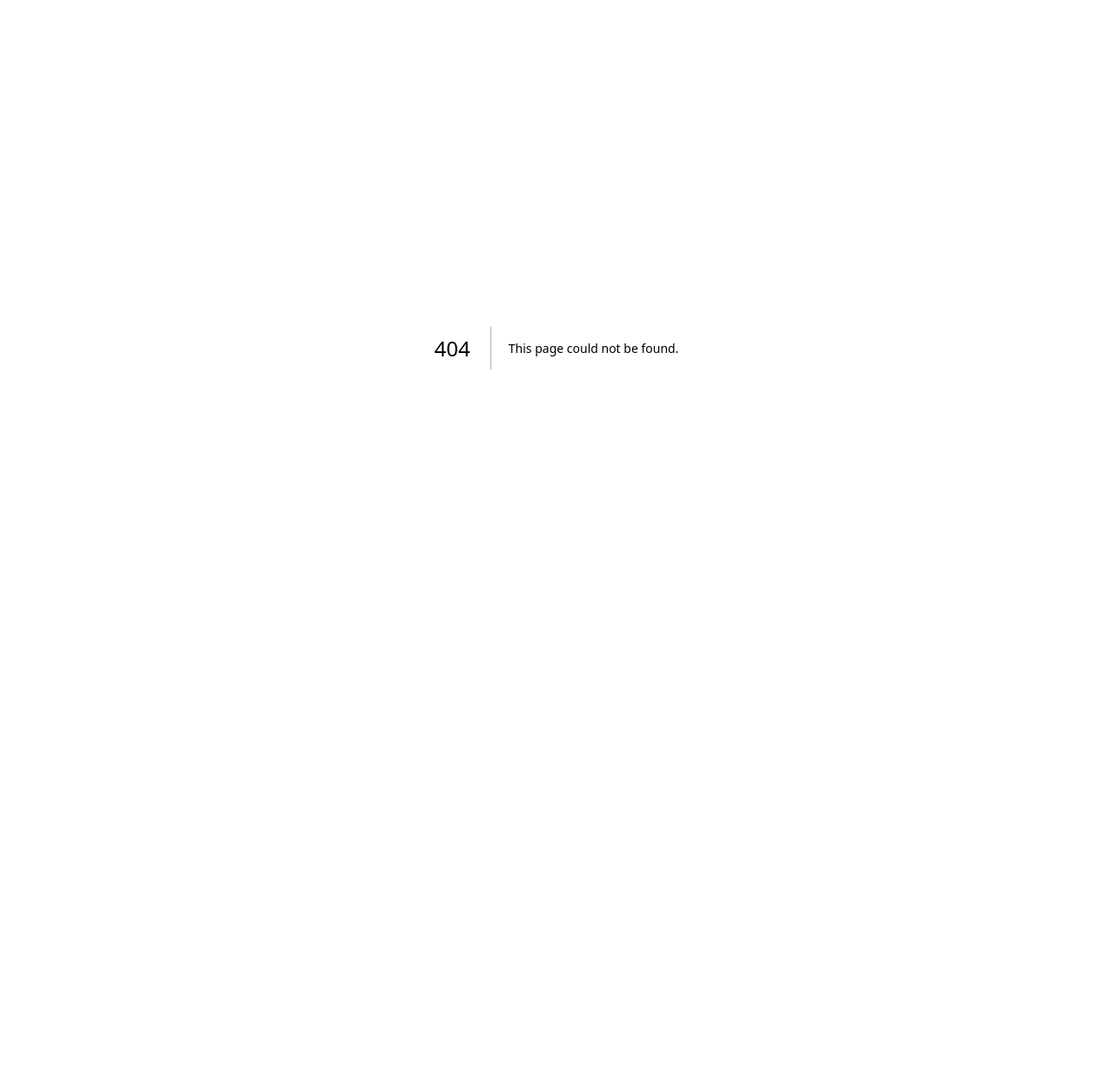
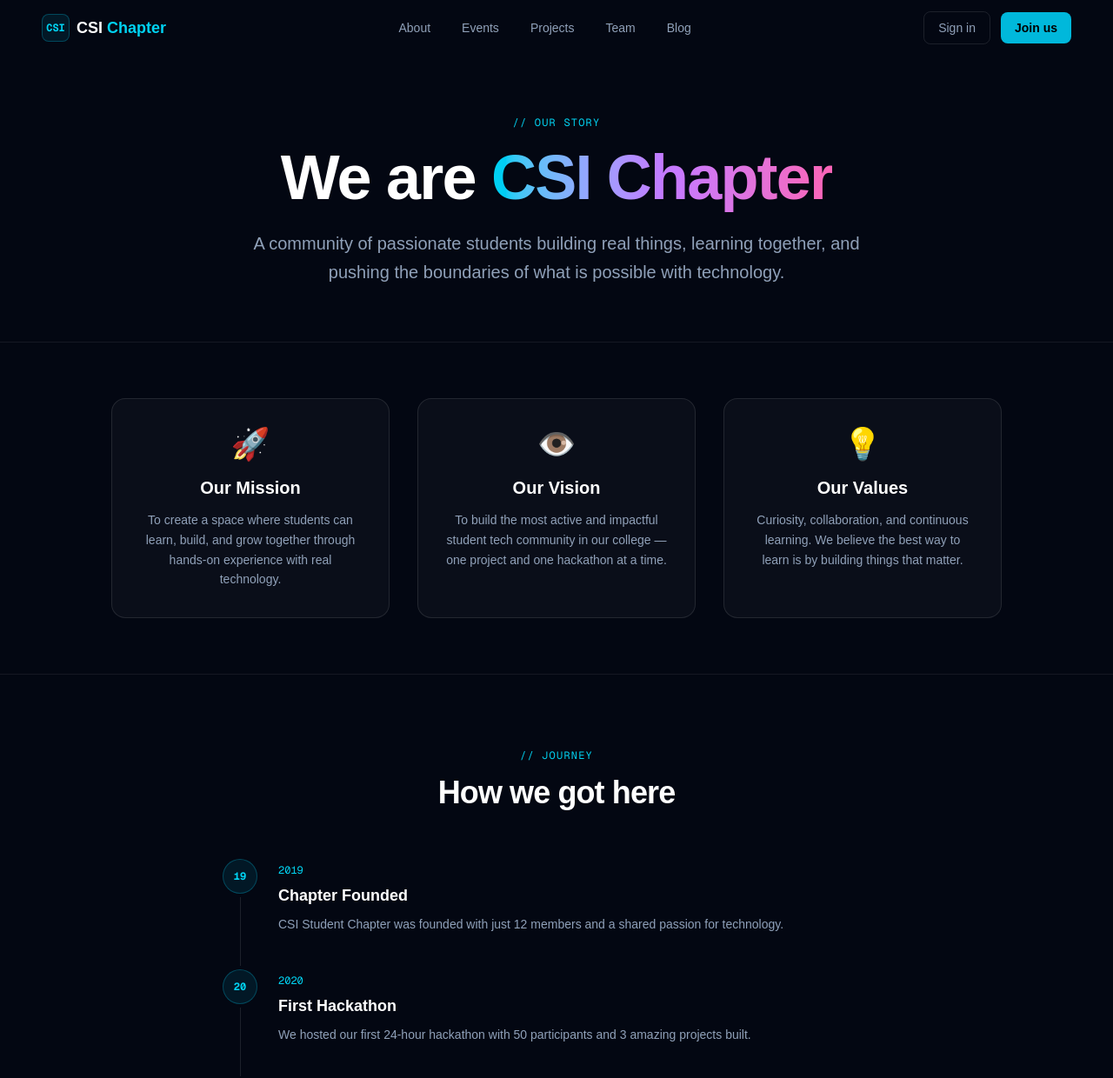
Before and after one commit to Adithiya2007/csi-website, a Next.js app: page /about in a window 1280 px wide. Before the commit this address had no page. Shown: the top 1240 px of the page at 87% size. Before the commit the page ends 800 px from the top, so only its background shows below. Built offline with nearby package versions, Linux system fonts and the light colour scheme.

Commit message:
Added about page and updated navbar

```diff
--- /dev/null
+++ b/src/app/about/page.tsx
@@ -0,0 +1,111 @@
+import Navbar from "../components/Navbar";
+import Footer from "../components/Footer";
+
+export default function About() {
+  return (
+    <main className="bg-[#030712] min-h-screen text-white">
+      <Navbar />
+
+      {/* Hero */}
+      <section className="pt-32 pb-16 px-6 md:px-12 text-center">
+        <div className="max-w-3xl mx-auto">
+          <span className="text-xs font-mono text-cyan-400 tracking-widest uppercase">// our story</span>
+          <h1 className="text-5xl md:text-7xl font-black tracking-tight mt-4 mb-6">
+            We are <span className="bg-gradient-to-r from-cyan-400 via-purple-400 to-pink-400 bg-clip-text text-transparent">CSI Chapter</span>
+          </h1>
+          <p className="text-slate-400 text-lg md:text-xl leading-relaxed">
+            A community of passionate students building real things, learning together, and pushing the boundaries of what is possible with technology.
+          </p>
+        </div>
+      </section>
+
+      {/* Mission */}
+      <section className="py-16 px-6 md:px-12 border-y border-white/7">
+        <div className="max-w-5xl mx-auto grid grid-cols-1 md:grid-cols-3 gap-8">
+          {[
+            { emoji: "🚀", title: "Our Mission", desc: "To create a space where students can learn, build, and grow together through hands-on experience with real technology." },
+            { emoji: "👁️", title: "Our Vision", desc: "To build the most active and impactful student tech community in our college — one project and one hackathon at a time." },
+            { emoji: "💡", title: "Our Values", desc: "Curiosity, collaboration, and continuous learning. We believe the best way to learn is by building things that matter." },
+          ].map((item) => (
+            <div key={item.title} className="bg-white/[0.03] border border-white/10 rounded-2xl p-8 text-center hover:border-cyan-500/30 transition-all">
+              <div className="text-4xl mb-4">{item.emoji}</div>
+              <h3 className="font-bold text-xl mb-3">{item.title}</h3>
+              <p className="text-slate-400 text-sm leading-relaxed">{item.desc}</p>
+            </div>
+          ))}
+        </div>
+      </section>
+
+      {/* Timeline */}
+      <section className="py-20 px-6 md:px-12">
+        <div className="max-w-3xl mx-auto">
+          <div className="text-center mb-14">
+            <span className="text-xs font-mono text-cyan-400 tracking-widest uppercase">// journey</span>
+            <h2 className="text-4xl font-black tracking-tight mt-3">How we got here</h2>
+          </div>
+          <div className="flex flex-col gap-0">
+            {[
+              { year: "2019", title: "Chapter Founded", desc: "CSI Student Chapter was founded with just 12 members and a shared passion for technology." },
+              { year: "2020", title: "First Hackathon", desc: "We hosted our first 24-hour hackathon with 50 participants and 3 amazing projects built." },
+              { year: "2021", title: "Going Online", desc: "During the pandemic we shifted to virtual events, reaching students across the country." },
+              { year: "2022", title: "100 Members", desc: "We crossed 100 active members and launched our first industry mentorship program." },
+              { year: "2023", title: "National Recognition", desc: "Won best student chapter award at the national CSI convention for the first time." },
+              { year: "2024", title: "240+ Members", desc: "Grew to 240+ members, 52 projects built, and 12 hackathon wins across the country." },
+            ].map((item, i) => (
+              <div key={item.year} className="flex gap-6 relative">
+                <div className="flex flex-col items-center">
+                  <div className="w-10 h-10 rounded-full bg-cyan-500/10 border border-cyan-500/30 flex items-center justify-center text-cyan-400 text-xs font-mono font-bold flex-shrink-0 z-10">
+                    {item.year.slice(2)}
+                  </div>
+                  {i < 5 && <div className="w-px flex-1 bg-white/10 my-1" />}
+                </div>
+                <div className="pb-10">
+                  <span className="text-xs font-mono text-cyan-400">{item.year}</span>
+                  <h3 className="font-bold text-lg mt-1 mb-2">{item.title}</h3>
+                  <p className="text-slate-400 text-sm leading-relaxed">{item.desc}</p>
+                </div>
+              </div>
+            ))}
+          </div>
+        </div>
+      </section>
+
+      {/* What we do */}
+      <section className="py-16 px-6 md:px-12 bg-white/[0.01] border-y border-white/7">
+        <div className="max-w-5xl mx-auto">
+          <div className="text-center mb-14">
+            <span className="text-xs font-mono text-cyan-400 tracking-widest uppercase">// activities</span>
+            <h2 className="text-4xl font-black tracking-tight mt-3">What we do</h2>
+          </div>
+          <div className="grid grid-cols-1 md:grid-cols-2 lg:grid-cols-4 gap-4">
+            {[
+              { emoji: "⚡", title: "Hackathons", desc: "24-hour builds, real problems, amazing solutions. We host and compete in hackathons all year." },
+              { emoji: "🛠️", title: "Workshops", desc: "Hands-on sessions on Web Dev, AI, Cybersecurity, and more — taught by members for members." },
+              { emoji: "🎤", title: "Tech Talks", desc: "Industry professionals share real-world experience and career insights with our community." },
+              { emoji: "🔨", title: "Build Together", desc: "Collaborative projects where members team up to build and ship real products." },
+            ].map((item) => (
+              <div key={item.title} className="bg-white/[0.03] border border-white/10 rounded-2xl p-6 hover:border-purple-500/30 transition-all">
+                <div className="text-3xl mb-4">{item.emoji}</div>
+                <h3 className="font-bold text-base mb-2">{item.title}</h3>
+                <p className="text-slate-400 text-sm leading-relaxed">{item.desc}</p>
+              </div>
+            ))}
+          </div>
+        </div>
+      </section>
+
+      {/* CTA */}
+      <section className="py-24 px-6 text-center">
+        <div className="max-w-xl mx-auto">
+          <h2 className="text-4xl font-black tracking-tight mb-4">Want to be part of this?</h2>
+          <p className="text-slate-400 mb-8">Join 240+ students who are already building, learning, and growing together.</p>
+          <a href="/#join" className="px-8 py-4 rounded-xl bg-cyan-500 text-black font-bold text-base hover:bg-cyan-400 transition-all hover:-translate-y-1 inline-block">
+            Join the chapter
+          </a>
+        </div>
+      </section>
+
+      <Footer />
+    </main>
+  );
+}
--- a/src/app/components/Navbar.tsx
+++ b/src/app/components/Navbar.tsx
@@ -1,76 +1,57 @@
 "use client";
-
 import { useState, useEffect } from "react";
 import Link from "next/link";
+
+const navLinks = [
+  { name: "About", href: "/about" },
+  { name: "Events", href: "/#events" },
+  { name: "Projects", href: "/#projects" },
+  { name: "Team", href: "/#team" },
+  { name: "Blog", href: "/blog" },
+];
 
 export default function Navbar() {
   const [scrolled, setScrolled] = useState(false);
   const [menuOpen, setMenuOpen] = useState(false);
-
   useEffect(() => {
     const handleScroll = () => setScrolled(window.scrollY > 40);
     window.addEventListener("scroll", handleScroll);
     return () => window.removeEventListener("scroll", handleScroll);
   }, []);
-
   return (
-    <nav className={`fixed top-0 left-0 right-0 z-50 flex items-center justify-between px-6 md:px-12 h-16 transition-all duration-300 border-b ${
-      scrolled
-        ? "bg-[#030712]/90 border-white/10 backdrop-blur-xl"
-        : "bg-transparent border-transparent"
-    }`}>
-
-      {/* Logo */}
+    <nav className={"fixed top-0 left-0 right-0 z-50 flex items-center justify-between px-6 md:px-12 h-16 transition-all duration-300 border-b " + (scrolled ? "bg-[#030712]/90 border-white/10 backdrop-blur-xl" : "bg-transparent border-transparent")}>
       <Link href="/" className="flex items-center gap-2 font-bold text-lg">
-        <div className="w-8 h-8 rounded-lg bg-cyan-500/10 border border-cyan-500/30 flex items-center justify-center text-cyan-400 text-xs font-mono font-bold">
-          CSI
-        </div>
+        <div className="w-8 h-8 rounded-lg bg-cyan-500/10 border border-cyan-500/30 flex items-center justify-center text-cyan-400 text-xs font-mono font-bold">CSI</div>
         <span className="font-bold text-white">CSI <span className="text-cyan-400">Chapter</span></span>
       </Link>
-
-      {/* Desktop Links */}
       <ul className="hidden md:flex items-center gap-1 list-none">
-        {["Events", "Projects", "Team", "Blog"].map((item) => (
-          <li key={item}>
-            <Link href={`#${item.toLowerCase()}`} className="px-4 py-2 rounded-lg text-sm text-slate-400 hover:text-white hover:bg-white/5 transition-all">
-              {item}
+        {navLinks.map((link) => (
+          <li key={link.name}>
+            <Link href={link.href} className="px-4 py-2 rounded-lg text-sm text-slate-400 hover:text-white hover:bg-white/5 transition-all">
+              {link.name}
             </Link>
           </li>
         ))}
       </ul>
-
-      {/* Buttons */}
       <div className="hidden md:flex items-center gap-3">
-        <Link href="#" className="px-4 py-2 rounded-lg border border-white/10 text-sm text-slate-400 hover:text-white hover:border-cyan-500/40 transition-all">
-          Sign in
-        </Link>
-        <Link href="#join" className="px-4 py-2 rounded-lg bg-cyan-500 text-black text-sm font-bold hover:bg-cyan-400 transition-all">
-          Join us →
-        </Link>
+        <Link href="#" className="px-4 py-2 rounded-lg border border-white/10 text-sm text-slate-400 hover:text-white hover:border-cyan-500/40 transition-all">Sign in</Link>
+        <Link href="/#join" className="px-4 py-2 rounded-lg bg-cyan-500 text-black text-sm font-bold hover:bg-cyan-400 transition-all">Join us</Link>
       </div>
-
-      {/* Hamburger */}
-      <button
-        className="md:hidden flex flex-col gap-1.5 p-1"
-        onClick={() => setMenuOpen(!menuOpen)}
-      >
-        <span className={`block w-5 h-0.5 bg-slate-400 transition-all ${menuOpen ? "rotate-45 translate-y-2" : ""}`} />
-        <span className={`block w-5 h-0.5 bg-slate-400 transition-all ${menuOpen ? "opacity-0" : ""}`} />
-        <span className={`block w-5 h-0.5 bg-slate-400 transition-all ${menuOpen ? "-rotate-45 -translate-y-2" : ""}`} />
+      <button className="md:hidden flex flex-col gap-1.5 p-1" onClick={() => setMenuOpen(!menuOpen)}>
+        <span className={"block w-5 h-0.5 bg-slate-400 transition-all " + (menuOpen ? "rotate-45 translate-y-2" : "")} />
+        <span className={"block w-5 h-0.5 bg-slate-400 transition-all " + (menuOpen ? "opacity-0" : "")} />
+        <span className={"block w-5 h-0.5 bg-slate-400 transition-all " + (menuOpen ? "-rotate-45 -translate-y-2" : "")} />
       </button>
-
-      {/* Mobile Menu */}
       {menuOpen && (
         <div className="absolute top-16 left-0 right-0 bg-[#030712]/95 backdrop-blur-xl border-b border-white/10 p-4 flex flex-col gap-2 md:hidden">
-          {["Events", "Projects", "Team", "Blog"].map((item) => (
-            <Link key={item} href={`#${item.toLowerCase()}`} className="px-4 py-3 rounded-lg text-slate-400 hover:text-white hover:bg-white/5 transition-all"
-              onClick={() => setMenuOpen(false)}>
-              {item}
+          {navLinks.map((link) => (
+            <Link key={link.name} href={link.href} className="px-4 py-3 rounded-lg text-slate-400 hover:text-white hover:bg-white/5 transition-all" onClick={() => setMenuOpen(false)}>
+              {link.name}
             </Link>
           ))}
           <div className="flex gap-2 mt-2">
             <Link href="#" className="flex-1 text-center px-4 py-2 rounded-lg border border-white/10 text-sm text-slate-400">Sign in</Link>
-            <Link href="#join" className="flex-1 text-center px-4 py-2 rounded-lg bg-cyan-500 text-black text-sm font-bold">Join us →</Link>
+            <Link href="/#join" className="flex-1 text-center px-4 py-2 rounded-lg bg-cyan-500 text-black text-sm font-bold">Join us</Link>
           </div>
         </div>
       )}
```
